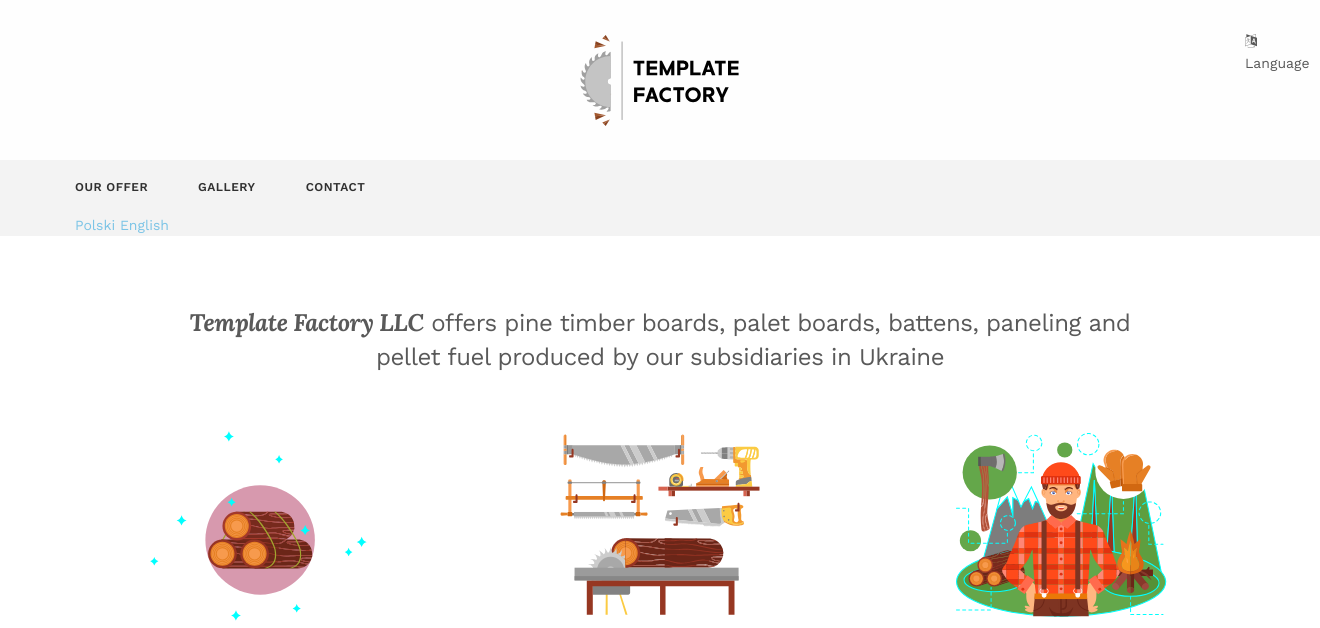
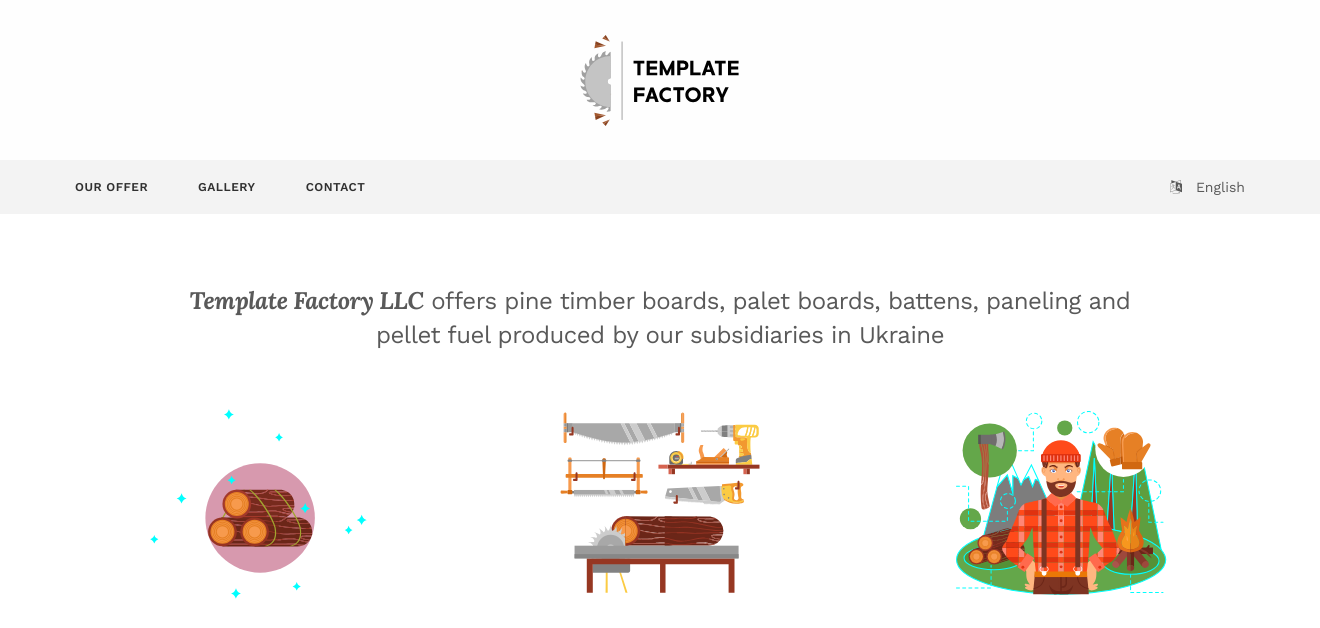
Before and after one commit to AndrewKiri/woodfactory, a Laravel app: page / in a window 1320 px wide. Shown: the top 628 px of the page. Run offline with Laravel 8, Linux system fonts and the light colour scheme; settings files or empty folders that the repository lacks are supplied; some libraries are stand-ins or nearby versions; some web fonts are replaced.

Commit message:
almost working desktop language-bar

```diff
--- a/gulpfile.js
+++ b/gulpfile.js
@@ -12,7 +12,7 @@ var gulp = require('gulp'),
 
 gulp.task('default', function() {
     return gulp.watch(assetsDir + '/sass/**/*.scss', function () {
-        console.log("[" + new Date().toUTCString() + "]. " + "Detected file changes. Running default tasks...");
+        console.log("[" + new Date().toUTCString() + "] " + "Detected file changes, running default tasks...");
         return gulp.src(assetsDir + '/sass/app.scss')
             .pipe(plumber())
             .pipe(sourcemaps.init())
--- a/public/js/scripts.js
+++ b/public/js/scripts.js
@@ -918,4 +918,16 @@ $(document).ready(function() {
             }
         })
     })
+
+    /*-----------------------------------------------------------------------------------*/
+	/*	Language Bar
+	/*-----------------------------------------------------------------------------------*/
+    $('.language-bar--desktop').click(function (event) {
+        var element = $(event.currentTarget);
+        if (!element.hasClass('language-bar--desktop--active')) {
+            element.addClass('language-bar--desktop--active');
+        } else {
+            element.removeClass('language-bar--desktop--active');
+        }
+    });
 });
--- a/resources/assets/sass/components/_language-bar.scss
+++ b/resources/assets/sass/components/_language-bar.scss
@@ -0,0 +1,63 @@
+.language-bar {
+  // General styles for both language bars (mobile and desktop)
+  display: none;
+  ul {
+    li {
+      list-style-type: none;
+    }
+  }
+
+  &--mobile {
+	  @media screen and (max-width: 767px) {
+	    display: block;
+	  }
+  }
+
+  &--desktop {
+    float: right;
+    position: relative;
+  	@media screen and (min-width: 768px) {
+      height: 54px;
+  		display: flex;
+      flex-direction: row;
+      align-items: center;
+      cursor: pointer;
+  	}
+
+    span {
+      margin-left: 14px;
+      &:hover {
+        color: lightsteelblue;
+      }
+    }
+
+    &__dropdown {
+      display: none;
+      position: absolute;
+      top: 54px;
+      background-color: #3F3F3F;
+
+      ul {
+        padding: 0;
+        li {
+          padding: 10px 26px;
+          a {
+            color: #fff;
+
+            &:hover {
+              background-color: rgba(63,63,63,0.7);
+              color: lightsteelblue;
+            }
+          }
+        }
+      }
+    }
+
+    &--active {
+      .language-bar--desktop__dropdown {
+        display: block;
+      }
+    }
+  }
+
+}
--- a/resources/views/index.blade.php
+++ b/resources/views/index.blade.php
@@ -90,9 +90,16 @@
   		</div>
   		<!-- /.nav-bars-wrapper -->
 
-      <div class="language-bar__button-container">
+      <div class="language-bar language-bar--mobile">
         <i class="fa fa-language" aria-hidden="true"></i>
-        Language
+        <ul>
+            <li>
+                <a href="/en">English</a>
+            </li>
+            <li>
+                <a href="/pl">Polski</a>
+            </li>
+        </ul>
       </div>
 	  </div>
 	  <!-- /.nav-header -->
@@ -105,9 +112,28 @@
   		  <li><a class="nav-link" data-target-id="galeria" href=""> @lang('index.gallery') </a></li>
   		  <li><a class="nav-link" data-target-id="kontakt" href=""> @lang('index.contact') </a></li>
   		</ul>
-    <div class="language-bar">
+      <div class="language-bar  language-bar--desktop">
+        <i class="fa fa-language" aria-hidden="true"></i>
+        <span>
+          @php
+            $locale = App::getLocale();
+          @endphp
+          @if($locale == 'en')
+            English
+          @else
+            Polski
+          @endif
+        </span>
+        <div class="language-bar--desktop__dropdown">
+          <ul>
+              <li>
+                  <a href="/en">English</a>
+              </li>
+              <li>
                   <a href="/pl">Polski</a>
-      <a href="/en">English</a>
+              </li>
+          </ul>
+        </div>
       </div>
 	  </div>
 	  <!--/.container -->
```
Also changed, not shown: public/css/app.css, 1 other file. Lines whose indentation alone changed are shown as unchanged.
